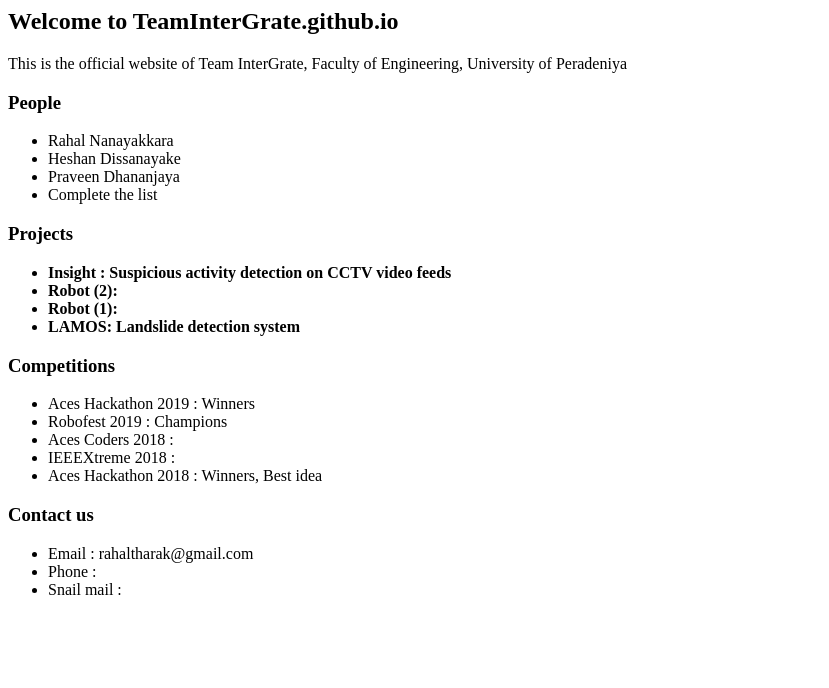
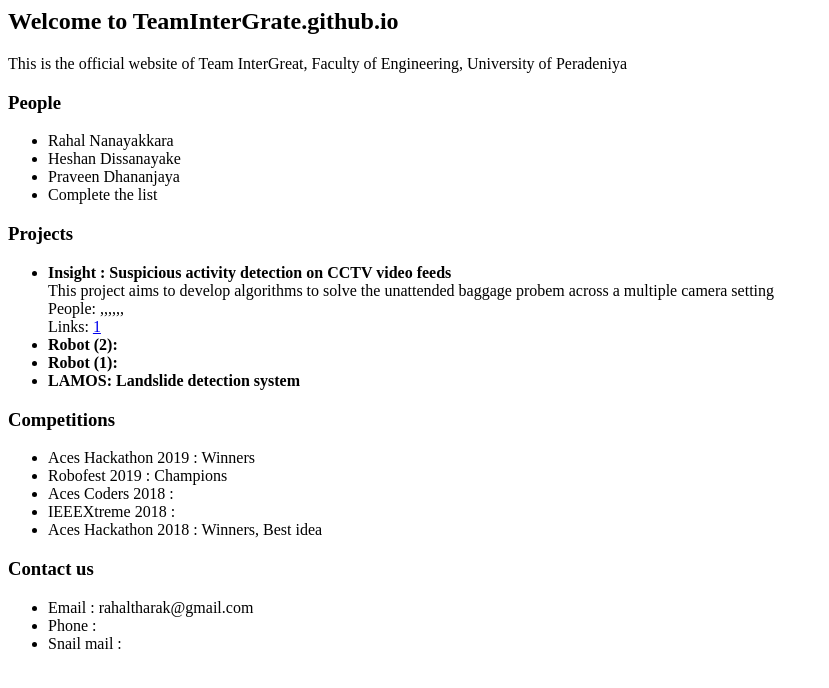
Before and after one commit to TeamInterGreat/TeamInterGrate.github.io, a plain HTML site: page index.html in a window 1280 px wide. Shown: the whole page, without its empty margins (0-829 px from the left). Drawn offline with Linux system fonts and the light colour scheme.

Commit message:
Update index.html

```diff
--- a/index.html
+++ b/index.html
@@ -1,9 +1,9 @@
 <html>
-<title>TeamInterGrate.github.io - Official website of Team InterGrate, University of Peradeniya</title>
+<title>TeamInterGreat.github.io - Official website of Team InterGrate, University of Peradeniya</title>
 <body>
 <h2>Welcome to TeamInterGrate.github.io</h2>
 
-<p>This is the official website of Team InterGrate, Faculty of Engineering, University of Peradeniya</p>
+<p>This is the official website of Team InterGreat, Faculty of Engineering, University of Peradeniya</p>
 
   <h3>People</h3>
   <ul>
@@ -17,7 +17,9 @@
   <ul>
     <li>
       <b>Insight : Suspicious activity detection on CCTV video feeds</b><br>
-
+        This project aims to develop algorithms to solve the unattended baggage probem across a multiple camera setting<br>
+        People: ,,,,,,<br>
+        Links: <a href="https://github.com/TeamInterGreat/multipleCameraModelling">1</a>
     </li>
 
     <li>
```
